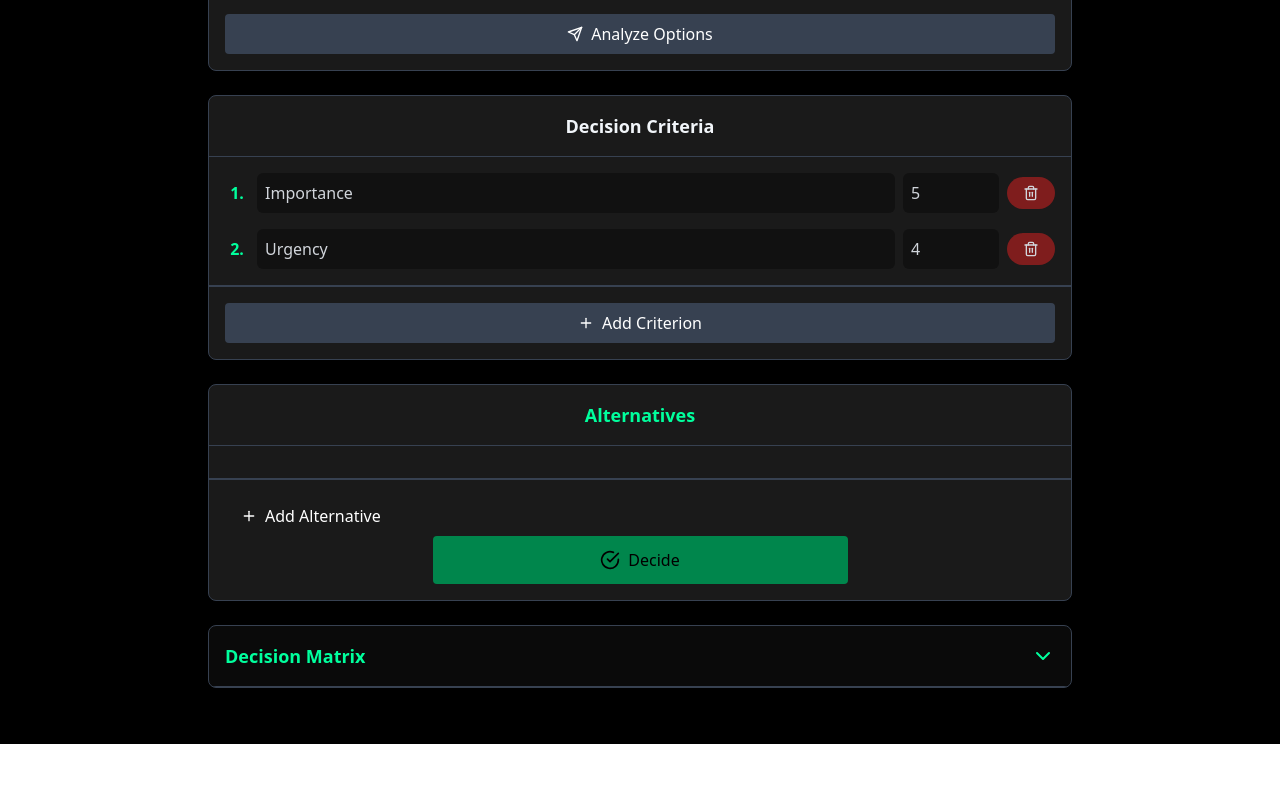
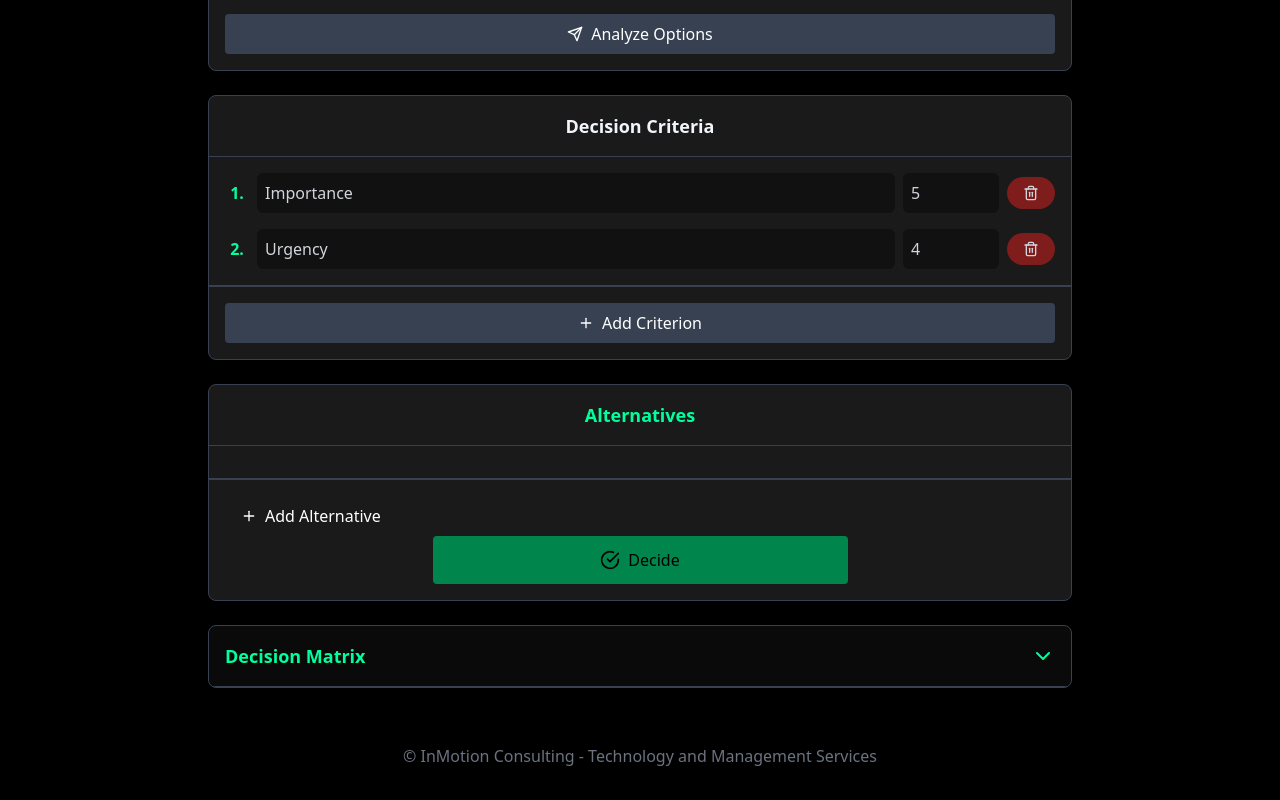
Before and after one commit to beloureiro/NS3, a React (Create React App) app: page /NS3/decision-helper in a window 1280 px wide. Shown: the part 316-1116 px from the top of the page. Before the commit the page ends 1060 px from the top, so only its background shows below. Built offline with nearby package versions, Linux system fonts and the light colour scheme.

Commit message:
Added author identification and improved language support for footer

```diff
--- a/public/index.html
+++ b/public/index.html
@@ -15,6 +15,11 @@
     <meta property="og:title" content="InMotion - Consulting" />
     <meta property="og:description" content="Your Daily Toolbox for Business Excellence" />
     <meta property="og:image" content="%PUBLIC_URL%/logo512.png" />
+
+    <!-- Author and Ownership Information -->
+    <meta name="author" content="Bernardo Carvalho" />
+    <meta name="copyright" content="© 2024 Bernardo Carvalho, InMotion Consulting - Software e Management Company" />
+    <meta name="contact" content="bc@inmotion.today" />
 
     <title>InMotion - Consulting</title>
     <!-- Start Single Page Apps for GitHub Pages -->
@@ -38,15 +43,5 @@
   <body>
     <noscript>You need to enable JavaScript to run this app.</noscript>
     <div id="root"></div>
-    <!--
-      This HTML file is a template.
-      If you open it directly in the browser, you will see an empty page.
-
-      You can add webfonts, meta tags, or analytics to this file.
-      The build step will place the bundled scripts into the <body> tag.
-
-      To begin the development, run `npm start` or `yarn start`.
-      To create a production bundle, use `npm run build` or `yarn build`.
-    -->
   </body>
 </html>
--- /dev/null
+++ b/src/AppComponents/Footer.js
@@ -0,0 +1,16 @@
+// src/AppComponents/Footer.js
+
+import React from 'react';
+import translations from './translations';
+
+function Footer({ language }) {
+  const t = translations[language] || translations['en'];
+
+  return (
+    <footer className="w-full text-center py-4 mt-auto text-gray-500">
+      <p>{t.footerText}</p>
+    </footer>
+  );
+}
+
+export default Footer;
--- a/src/AppComponents/translations.js
+++ b/src/AppComponents/translations.js
@@ -113,7 +113,10 @@ const translations = {
           "Health & Safety Policies" // Políticas de Saúde e Segurança
         ]
       }
-    }
+    },
+
+    // Texto para o rodapé em inglês
+    footerText: "© InMotion Consulting - Technology and Management Services"
   },
 
   pt: {
@@ -228,7 +231,10 @@ const translations = {
           "Políticas de Saúde e Segurança" // Health & Safety Policies
         ]
       }
-    }
+    },
+
+    // Texto para o rodapé em português
+    footerText: "© InMotion Consulting - Tecnologia e Serviços de Gestão"
   }
 };
 
--- a/src/app/App.js
+++ b/src/app/App.js
@@ -15,6 +15,9 @@ import translations from '../AppComponents/translations';
 
 // Importa o logotipo da aplicação que será exibido na interface
 import logo from '../assets/rsz_1design_inmotion_181818.png';
+
+// Importa o componente de rodapé
+import Footer from '../AppComponents/Footer';
 
 // Importa o arquivo CSS que contém os estilos globais da aplicação
 import '../index.css';
@@ -47,7 +50,7 @@ function App() {
           <meta name="description" content={t.description} />
         </Helmet>
         {/* Div que centraliza o conteúdo e define uma largura máxima para manter o layout responsivo */}
-        <div className="w-full max-w-4xl text-center">
+        <div className="w-full max-w-4xl text-center flex flex-col">
           {/* Componente AppRoutes que gerencia as rotas da aplicação */}
           {/* Passa para o componente AppRoutes os estados e funções necessários, como idioma, alternância de idioma, visibilidade das ferramentas rápidas, etc. */}
           <AppRoutes
@@ -58,6 +61,8 @@ function App() {
             t={t}                          // Passa o objeto de traduções atual baseado no idioma selecionado
             logo={logo}                    // Passa o logotipo da aplicação para ser utilizado no layout
           />
+          {/* Adiciona o rodapé global à aplicação */}
+          <Footer language={language} />
         </div>
       </div>
     </Router>
--- a/src/tools/ProcessFlow/utils.js
+++ b/src/tools/ProcessFlow/utils.js
@@ -37,7 +37,7 @@ export const flattenProcesses = (processes) => {
   export const translations = {
     // Objeto que contém traduções para a interface do usuário em diferentes idiomas
     en: {
-      backToHome: "Back to home", // Tradução para "Voltar para o início"
+      backToHome: "Back", // Tradução para "Voltar para o início"
       title: "Process Flow Diagram Builder", // Tradução para o título "Construtor de Diagrama de Fluxo de Processo"
       subtitle: "Design your process in a structured way.", // Tradução para o subtítulo
       placeholder: "name...", // Texto placeholder para campos de entrada de nome
```
Also changed, not shown: public/manifest.json, public/robots.txt.
